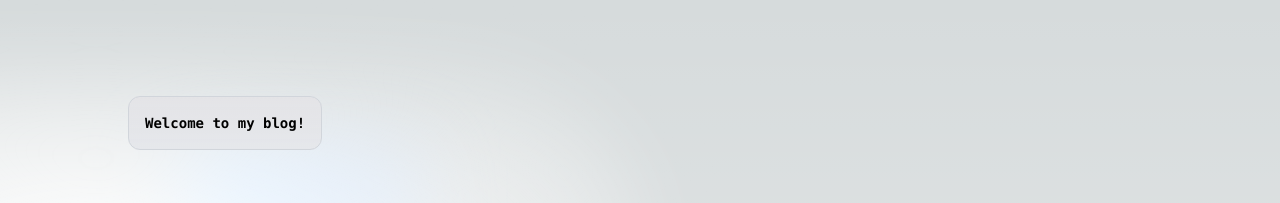
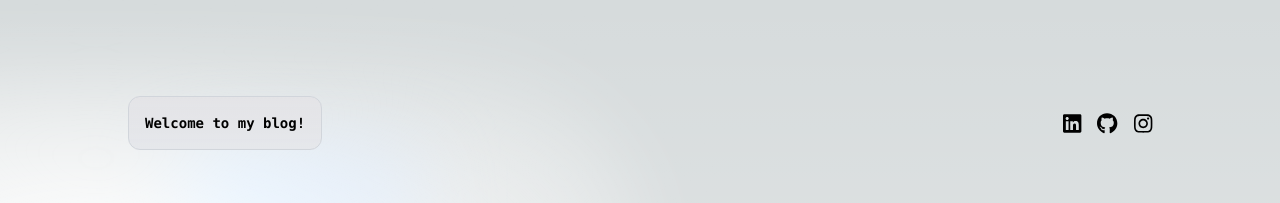
Before and after one commit to Staxar/blog, a Next.js app: page / in a window 1280 px wide. Shown: the top 203 px of the page. Built offline with nearby package versions, Linux system fonts and the light colour scheme.

Commit message:
add social icons

```diff
--- a/src/app/loading.js
+++ b/src/app/loading.js
@@ -1,3 +1,9 @@
 export default function Loading() {
-  return <h2>🌀 Loading...</h2>;
+  return (
+    <div className="w-full h-screen flex-1 items-center justify-center text-center">
+      <h1>
+        <progress value={null} />
+      </h1>
+    </div>
+  );
 }
--- a/src/app/page.tsx
+++ b/src/app/page.tsx
@@ -1,17 +1,41 @@
 "use client";
-import { Suspense } from "react";
 import Card from "./components/Card";
 import { TypeAnimation } from "react-type-animation";
-import Loading from "./loading";
 import DATA from "@/assets/mocks/DATA";
+import { FontAwesomeIcon } from "@fortawesome/react-fontawesome";
+import {
+  faLinkedin,
+  faGithub,
+  faInstagram,
+} from "@fortawesome/free-brands-svg-icons";
+import Link from "next/link";
 const Home: React.FC = () => {
   return (
     <main className="flex min-h-screen flex-col items-center justify-between p-24">
       <div className="z-10 max-w-5xl w-full items-center justify-between font-mono text-sm lg:flex">
         <p className="fixed left-0 top-0 flex w-full justify-center border-b border-gray-300 bg-gradient-to-b from-zinc-200 pb-6 pt-8 backdrop-blur-2xl dark:border-neutral-800 dark:bg-zinc-800/30 dark:from-inherit lg:static lg:w-auto  lg:rounded-xl lg:border lg:bg-gray-200 lg:p-4 lg:dark:bg-zinc-800/30">
-          <code className="font-mono font-bold">Welcome to my blog!</code>
+          <code className="font-mono font-bold flex flex-1/2">
+            Welcome to my blog!
+          </code>
         </p>
-        <div className="fixed bottom-0 left-0 flex h-48 w-full items-end justify-center bg-gradient-to-t from-white via-white dark:from-black dark:via-black lg:static lg:h-auto lg:w-auto lg:bg-none"></div>
+
+        <div className="fixed bottom-0 left-0 flex flex-row gap-4 h-48 w-full items-end justify-center bg-gradient-to-t from-white via-white dark:from-black dark:via-black lg:static lg:h-auto lg:w-auto lg:bg-none">
+          <Link
+            href={"https://www.linkedin.com/in/marcin-domaga%C5%82a-17a003251/"}
+            target="_blank"
+          >
+            <FontAwesomeIcon icon={faLinkedin} size="xl" />
+          </Link>
+          <Link href={"https://github.com/Staxar"} target="_blank">
+            <FontAwesomeIcon icon={faGithub} size="xl" />
+          </Link>
+          <Link
+            href={"https://www.instagram.com/mar_domagala/"}
+            target="_blank"
+          >
+            <FontAwesomeIcon icon={faInstagram} size="xl" />
+          </Link>
+        </div>
       </div>
 
       <div className="relative flex place-items-center before:absolute before:h-[300px] lg:min-w-full before:w-full before:-translate-x-1/2 before:rounded-full before:bg-gradient-radial before:from-white before:to-transparent before:blur-2xl before:content-[''] after:absolute after:-z-20 after:h-[180px] after:w-[240px] after:translate-x-1/3 after:bg-gradient-conic after:from-sky-200 after:via-blue-200 after:blur-2xl after:content-[''] before:dark:bg-gradient-to-br before:dark:from-transparent before:dark:to-blue-700 before:dark:opacity-10 after:dark:from-sky-900 after:dark:via-[#0141ff] after:dark:opacity-40 before:lg:h-[360px] z-[-1]">
@@ -27,11 +51,9 @@ const Home: React.FC = () => {
       </div>
 
       <div className="mb-32 grid text-center lg:max-w-5xl lg:w-full lg:mb-0 lg:grid-cols-2 lg:text-left">
-        <Suspense fallback={<Loading />}>
-          {DATA.map((item) => (
-            <Card item={item} key={item.id} description={"Some description"} />
-          ))}
-        </Suspense>
+        {DATA.map((item) => (
+          <Card item={item} key={item.id} description={"Some description"} />
+        ))}
       </div>
     </main>
   );
```
